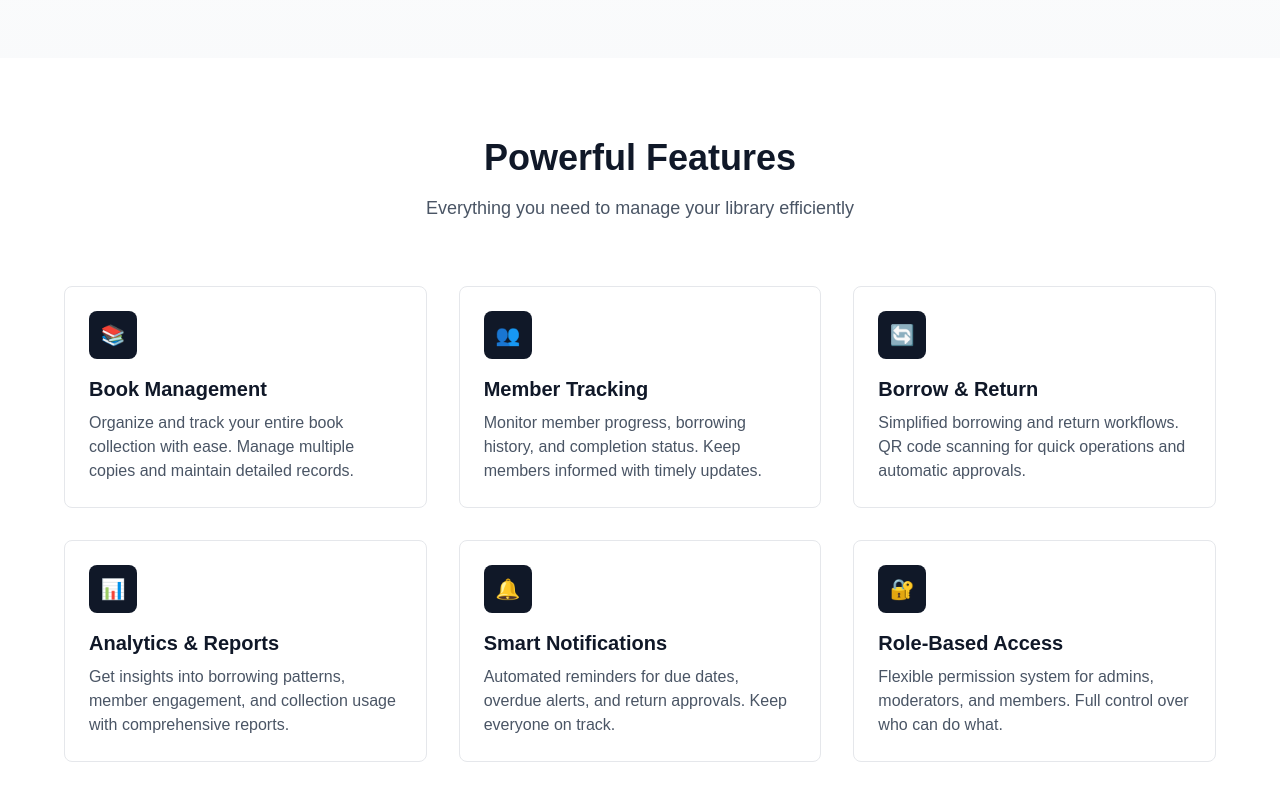
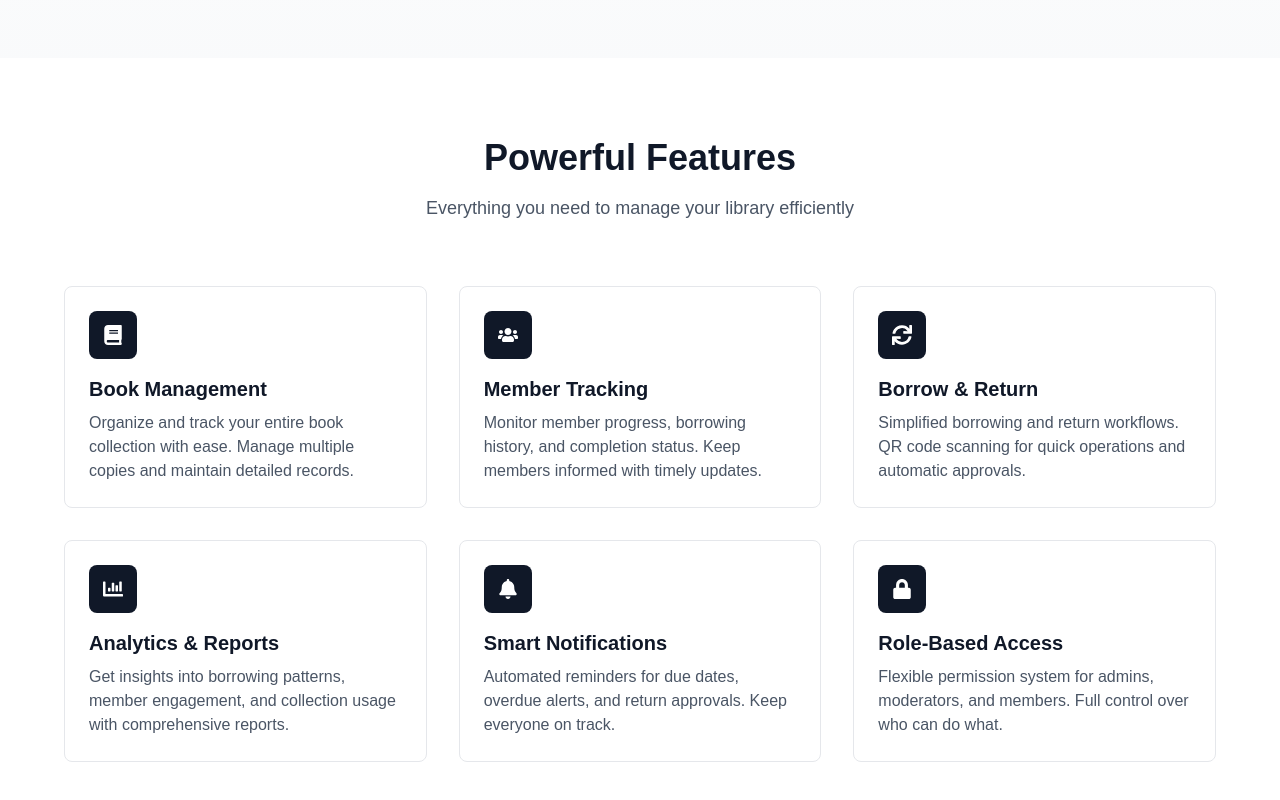
Before and after one commit to ahnayef/bics-sust-lms, a Next.js app: page / in a window 1280 px wide. Shown: the part 434-1234 px from the top of the page. Built offline with nearby package versions, Linux system fonts and the light colour scheme.

Commit message:
Using react-icons

```diff
--- a/app/page.tsx
+++ b/app/page.tsx
@@ -1,5 +1,8 @@
+'use client';
+
 import Navbar from './components/Navbar';
 import Footer from './components/Footer';
+import { FaBook, FaUsers, FaSync, FaChartBar, FaBell, FaLock } from 'react-icons/fa';
 
 export default function Home() {
   return (
@@ -50,7 +53,7 @@ export default function Home() {
             {/* Feature 1 */}
             <div className="p-6 border border-gray-200 rounded-lg hover:shadow-lg transition-shadow">
               <div className="w-12 h-12 bg-gray-900 rounded-lg flex items-center justify-center mb-4">
-                <span className="text-white font-bold text-xl">📚</span>
+                <FaBook className="text-white text-xl" />
               </div>
               <h3 className="text-xl font-semibold text-gray-900 mb-2">
                 Book Management
@@ -63,7 +66,7 @@ export default function Home() {
             {/* Feature 2 */}
             <div className="p-6 border border-gray-200 rounded-lg hover:shadow-lg transition-shadow">
               <div className="w-12 h-12 bg-gray-900 rounded-lg flex items-center justify-center mb-4">
-                <span className="text-white font-bold text-xl">👥</span>
+                <FaUsers className="text-white text-xl" />
               </div>
               <h3 className="text-xl font-semibold text-gray-900 mb-2">
                 Member Tracking
@@ -76,7 +79,7 @@ export default function Home() {
             {/* Feature 3 */}
             <div className="p-6 border border-gray-200 rounded-lg hover:shadow-lg transition-shadow">
               <div className="w-12 h-12 bg-gray-900 rounded-lg flex items-center justify-center mb-4">
-                <span className="text-white font-bold text-xl">🔄</span>
+                <FaSync className="text-white text-xl" />
               </div>
               <h3 className="text-xl font-semibold text-gray-900 mb-2">
                 Borrow & Return
@@ -89,7 +92,7 @@ export default function Home() {
             {/* Feature 4 */}
             <div className="p-6 border border-gray-200 rounded-lg hover:shadow-lg transition-shadow">
               <div className="w-12 h-12 bg-gray-900 rounded-lg flex items-center justify-center mb-4">
-                <span className="text-white font-bold text-xl">📊</span>
+                <FaChartBar className="text-white text-xl" />
               </div>
               <h3 className="text-xl font-semibold text-gray-900 mb-2">
                 Analytics & Reports
@@ -102,7 +105,7 @@ export default function Home() {
             {/* Feature 5 */}
             <div className="p-6 border border-gray-200 rounded-lg hover:shadow-lg transition-shadow">
               <div className="w-12 h-12 bg-gray-900 rounded-lg flex items-center justify-center mb-4">
-                <span className="text-white font-bold text-xl">🔔</span>
+                <FaBell className="text-white text-xl" />
               </div>
               <h3 className="text-xl font-semibold text-gray-900 mb-2">
                 Smart Notifications
@@ -115,7 +118,7 @@ export default function Home() {
             {/* Feature 6 */}
             <div className="p-6 border border-gray-200 rounded-lg hover:shadow-lg transition-shadow">
               <div className="w-12 h-12 bg-gray-900 rounded-lg flex items-center justify-center mb-4">
-                <span className="text-white font-bold text-xl">🔐</span>
+                <FaLock className="text-white text-xl" />
               </div>
               <h3 className="text-xl font-semibold text-gray-900 mb-2">
                 Role-Based Access
--- a/package.json
+++ b/package.json
@@ -11,7 +11,8 @@
   "dependencies": {
     "next": "16.2.3",
     "react": "19.2.4",
-    "react-dom": "19.2.4"
+    "react-dom": "19.2.4",
+    "react-icons": "^5.6.0"
   },
   "devDependencies": {
     "@tailwindcss/postcss": "^4",
```
Also changed, not shown: 1 other file (tests, documents, lock files or other folders).
